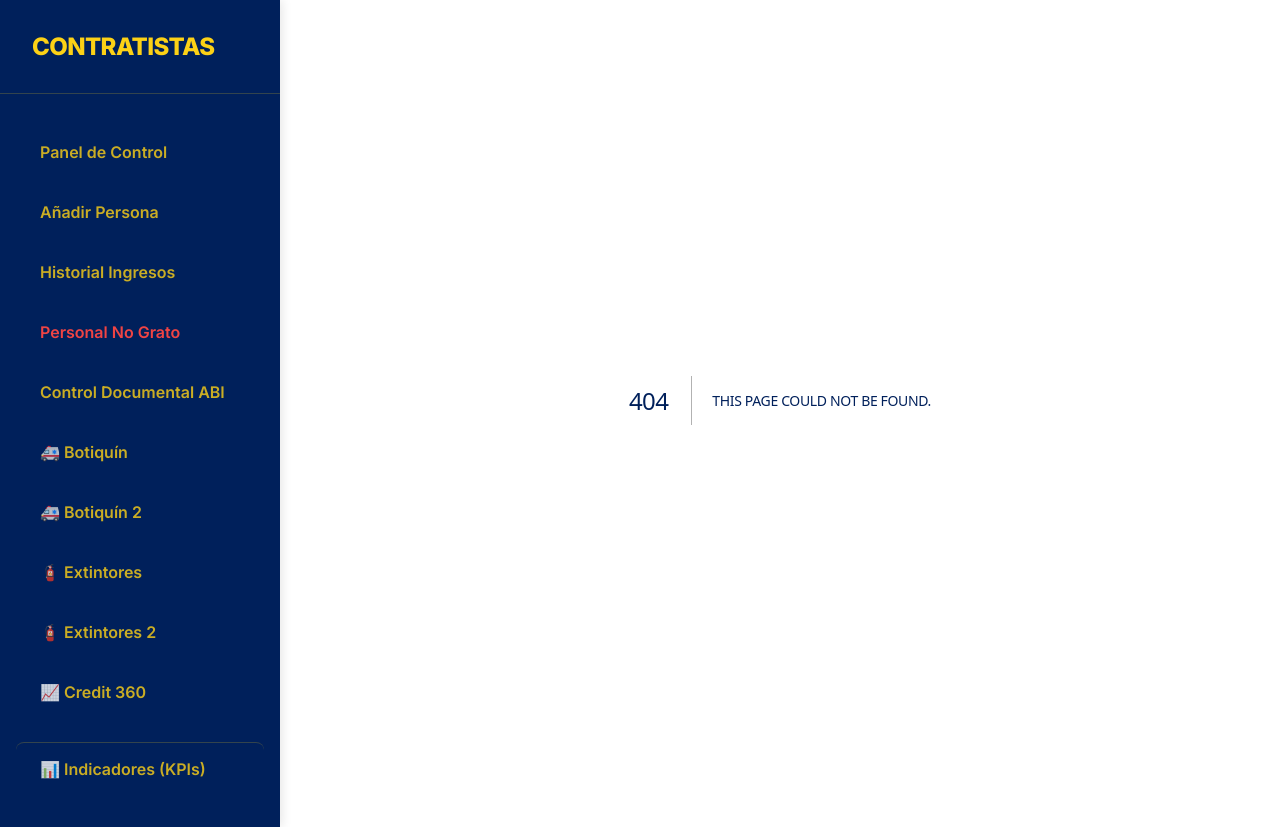
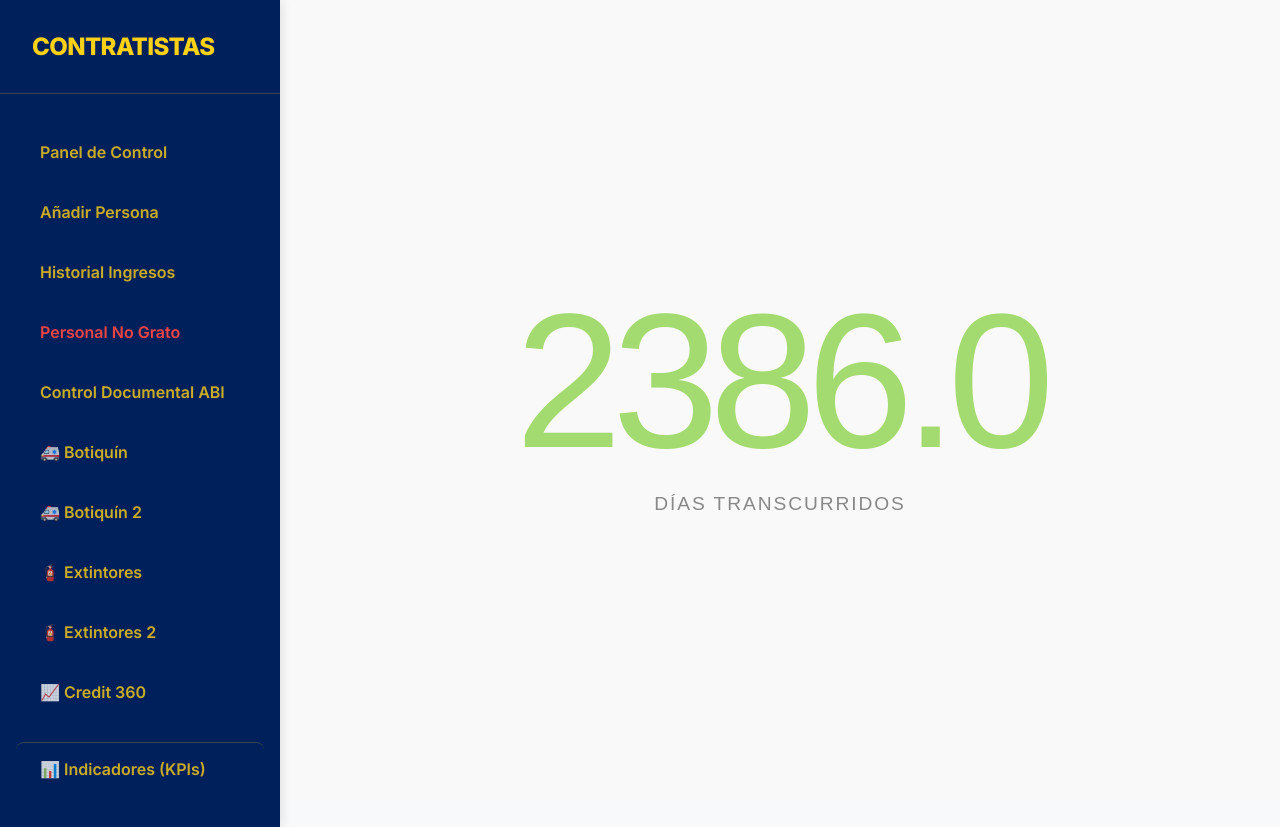
Before and after one commit to EjeCafetero100/contratistas-app, a Next.js app in the folder carnet-app/: page /calculadora in a window 1280 px wide. Before the commit this address had no page. Built offline with nearby package versions, Linux system fonts and the light colour scheme.

Commit message:
Add calculadora module

```diff
--- /dev/null
+++ b/carnet-app/src/app/calculadora/page.js
@@ -0,0 +1,61 @@
+"use client";
+
+import { useState, useEffect } from "react";
+import Link from "next/link";
+
+export default function CalculadoraPage() {
+  const [daysElapsed, setDaysElapsed] = useState("...");
+
+  useEffect(() => {
+    // La fecha dada: 08-01-2020 (8 de enero de 2020)
+    // El formato en Date de JS es YYYY-MM-DD para evitar problemas de zona horaria
+    const targetDate = new Date("2020-01-08T00:00:00");
+    const currentDate = new Date();
+
+    // Calculamos la diferencia en milisegundos
+    const differenceInMs = currentDate - targetDate;
+
+    // Convertimos de milisegundos a días
+    // 1000 ms * 60 s * 60 m * 24 h
+    const differenceInDays = Math.floor(differenceInMs / (1000 * 60 * 60 * 24));
+
+    setDaysElapsed(differenceInDays + ".0");
+  }, []);
+
+  return (
+    <div style={{
+      display: "flex",
+      flexDirection: "column",
+      justifyContent: "center",
+      alignItems: "center",
+      minHeight: "100vh",
+      backgroundColor: "#f9f9f9",
+      fontFamily: "sans-serif"
+    }}>
+      <Link href="/" style={{ position: 'absolute', top: '2rem', left: '2rem', color: '#666', textDecoration: 'none', fontWeight: 'bold' }}>
+        &larr; Volver
+      </Link>
+
+      <div style={{
+        fontSize: "12rem",
+        fontWeight: "500",
+        color: "#a3db70", // Color verde claro similar a la imagen
+        letterSpacing: "-0.05em",
+        lineHeight: "1",
+        userSelect: "none"
+      }}>
+        {daysElapsed}
+      </div>
+
+      <div style={{
+        marginTop: "1rem",
+        color: "#888",
+        fontSize: "1.2rem",
+        textTransform: "uppercase",
+        letterSpacing: "0.1em"
+      }}>
+        Días transcurridos
+      </div>
+    </div>
+  );
+}
```
